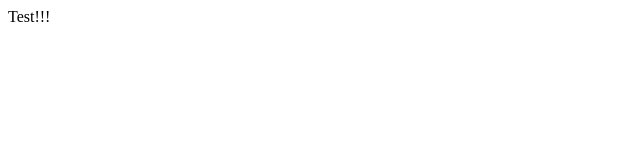
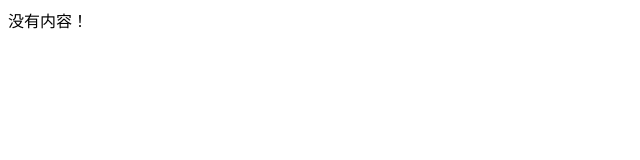
Before and after one commit to cofarmer/blogs, a plain HTML site: page index.html in a window 1280 px wide. Shown: the full height of the page, 0-640 px from the left. Drawn offline with Linux system fonts and the light colour scheme.

Commit message:
Update index.html

```diff
--- a/index.html
+++ b/index.html
@@ -1,5 +1,5 @@
 <html>
   <div>
-    Test!!!
+    没有内容！
   </div>
 </html>
```
